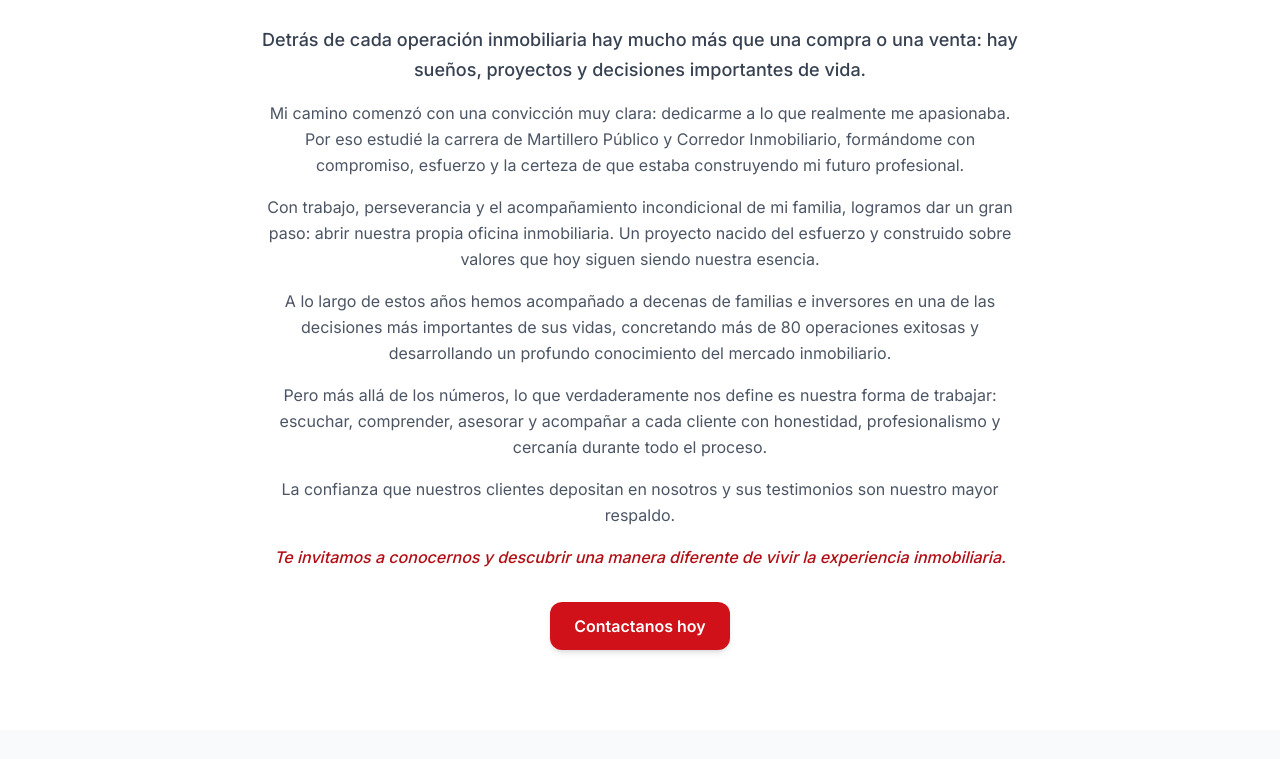
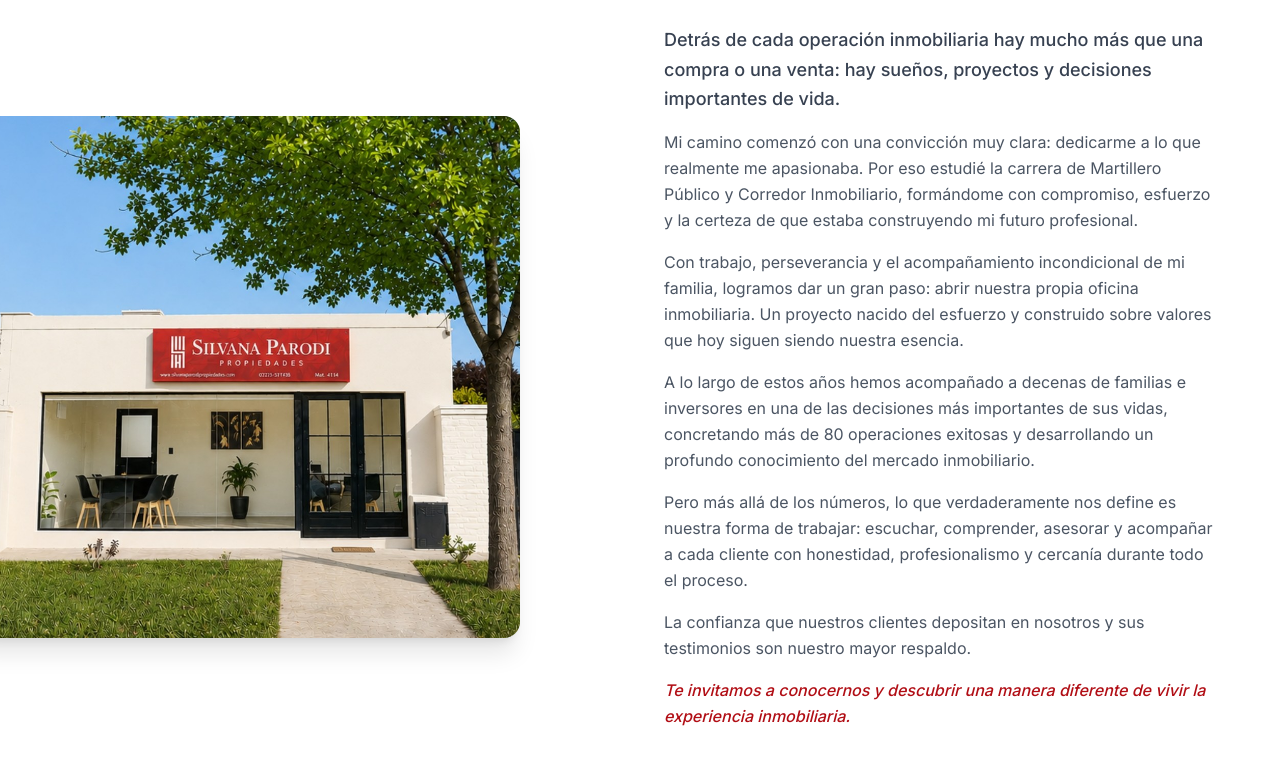
Before and after one commit to brunopighin/Silvana-Parodi-Propiedades, a React (Vite) app in the folder frontend/: page /nosotros in a window 1280 px wide. Shown: the part 921-1680 px from the top of the page. Built offline with nearby package versions, Linux system fonts and the light colour scheme; no server answers; the database is empty.

Commit message:
Agregar foto de la oficina en la sección Nuestra historia (Nosotros)

```diff
--- a/frontend/src/pages/public/About.jsx
+++ b/frontend/src/pages/public/About.jsx
@@ -46,7 +46,15 @@ export default function About() {
         {/* Story */}
         <section className="py-20 bg-white">
           <div className="container mx-auto px-4">
-            <div className="max-w-3xl mx-auto text-center">
+            <div className="grid grid-cols-1 lg:grid-cols-2 gap-12 items-center max-w-6xl mx-auto">
+              <div className="max-w-md mr-auto ml-0 -translate-x-8 sm:-translate-x-12 lg:-translate-x-24 lg:max-w-none">
+                <img
+                  src={`${import.meta.env.BASE_URL}fotomodificada.jpg`}
+                  alt="Oficina de Silvana Parodi Propiedades"
+                  className="rounded-2xl shadow-xl w-full object-cover object-left"
+                />
+              </div>
+              <div className="text-center lg:text-left">
                 <h2 className="font-display text-4xl md:text-5xl font-bold text-gray-900 mt-2">Nuestra historia</h2>
                 <p className="mt-6 text-gray-700 leading-relaxed text-lg font-medium">
                   Detrás de cada operación inmobiliaria hay mucho más que una compra o una venta: hay sueños, proyectos y decisiones importantes de vida.
@@ -69,10 +77,11 @@ export default function About() {
                 <p className="mt-4 text-primary-600 leading-relaxed font-medium italic">
                   Te invitamos a conocernos y descubrir una manera diferente de vivir la experiencia inmobiliaria.
                 </p>
-              <div className="mt-8 flex justify-center">
+                <div className="mt-8 flex justify-center lg:justify-start">
                   <Link to="/contacto" className="btn-primary">
                     Contactanos hoy
                   </Link>
+                </div>
               </div>
             </div>
           </div>
```
Also changed, not shown: frontend/public/fotomodificada.jpg (added). Lines whose indentation alone changed are shown as unchanged.
